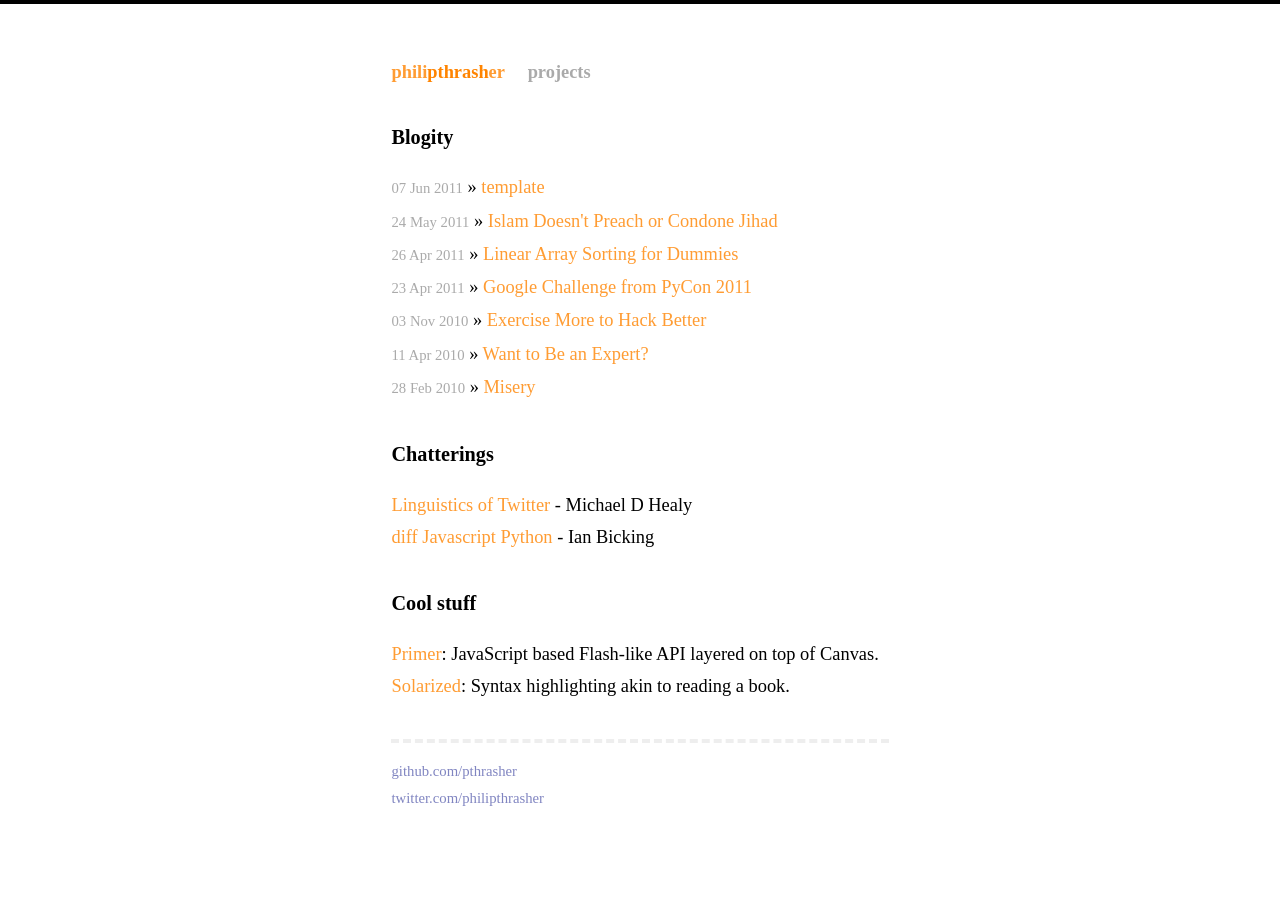
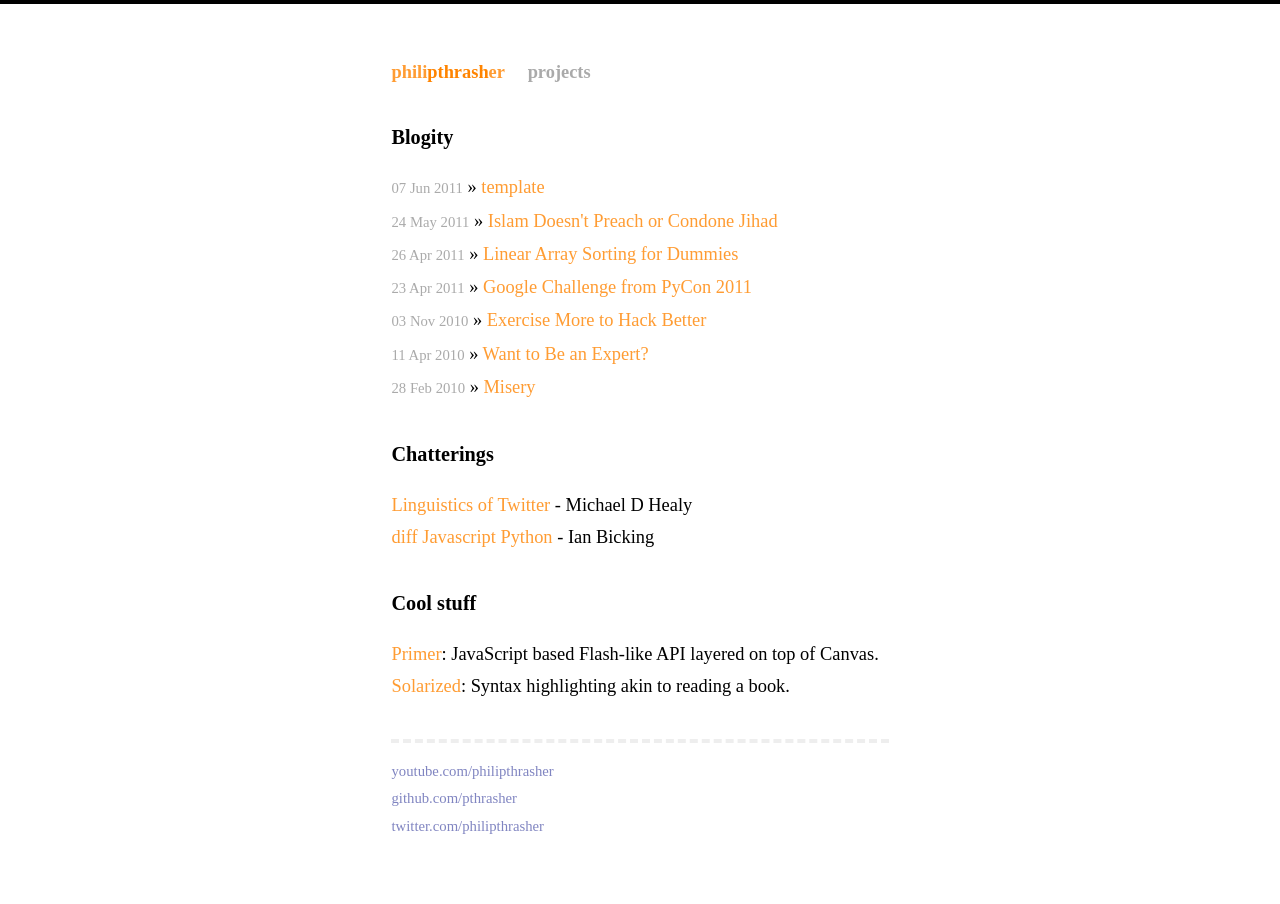
Before and after one commit to pthrasher/pthrasher.github.com, a Jekyll site: the page built from index.html, in a window 1280 px wide. Built offline with Jekyll 4.4.1, drawn with Linux system fonts in a browser that asks for light colours.

Commit message:
added youtube link to footer

```diff
--- a/_layouts/default.html
+++ b/_layouts/default.html
@@ -40,7 +40,8 @@
   <div class="footer">
     <div class="contact">
       <p>
-        <a href="http://github.com/pthrasher/">github.com/pthrasher</a><br />
+          <a href="http://youtube.com/philipthrasher/">youtube.com/philipthrasher</a><br />
+          <a href="http://github.com/pthrasher/">github.com/pthrasher</a><br />
         <a href="http://twitter.com/philipthrasher/">twitter.com/philipthrasher</a><br />
       </p>
     </div>
```
